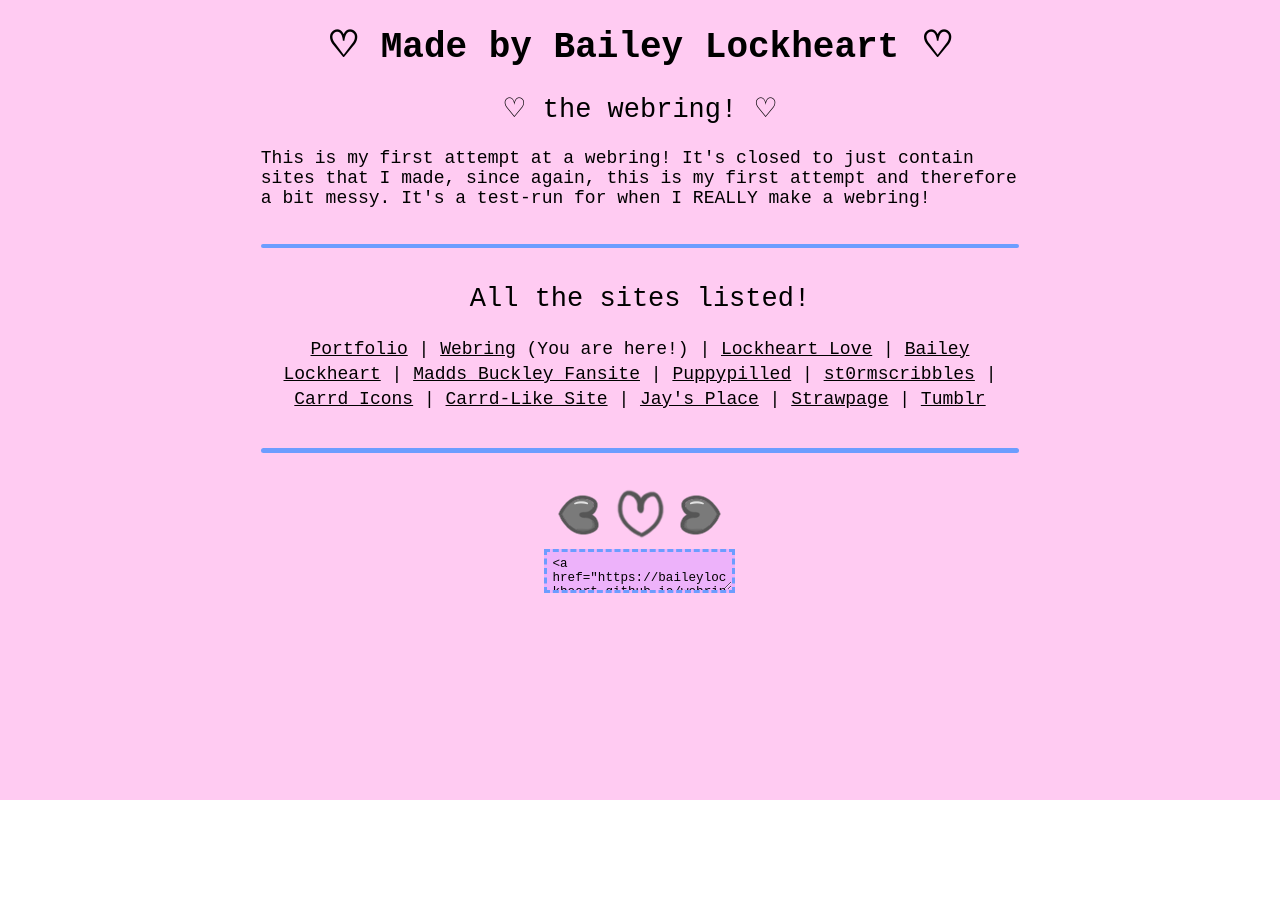
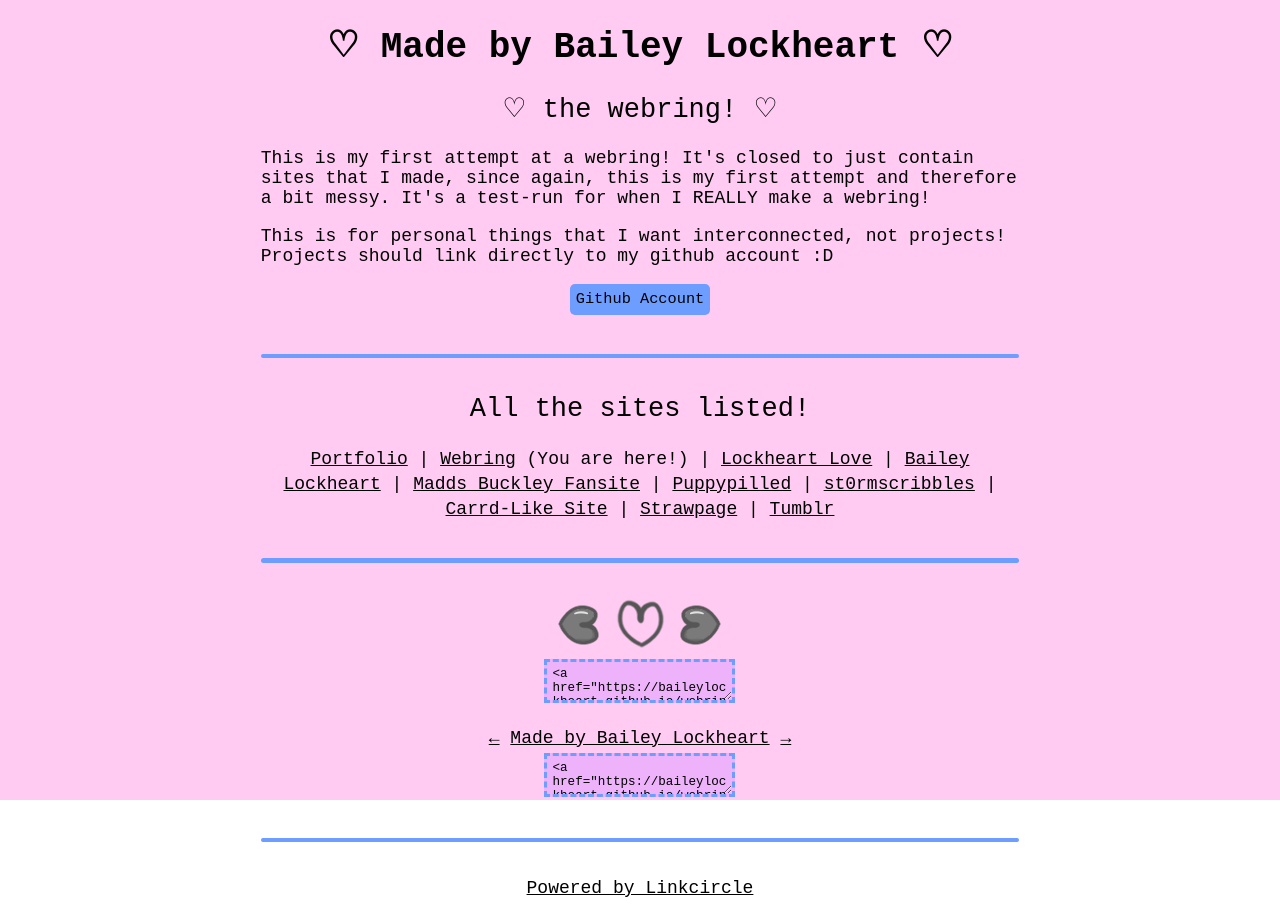
Before and after one commit to baileylockheart/webring, a plain HTML site: page index.html in a window 1280 px wide. Before the commit the page ends 800 px from the top, so only its background shows below. Drawn offline with Linux system fonts and the light colour scheme; a web font is replaced by a local one.

Commit message:
Add files via upload

```diff
--- a/index.html
+++ b/index.html
@@ -3,39 +3,40 @@
 <head>
     <script src="linkcircle.js"></script>
 
-    <title>Bailey / Jay ⋆˚🐾˖°</title>
+    <title>Made by Bailey Lockheart</title>
 
     <meta charset="utf-8"/>
     <meta name="viewport" content="width=device-width,initial-scale=1"/>
     <meta name="color-scheme" content="light only"/>
-    <meta name="theme-color" content="#282a36">
+    <meta name="theme-color" content="#edb2fa">
 
     <!--meta tags-->
-    <meta name="description" content="This is my attempt at a decent-looking portfolio!"/>
+    <meta name="description" content="the webring!"/>
     <meta property="og:site_name" content="Github"/>
-    <meta property="og:title" content="Bailey / Jay ⋆˚🐾˖°"/>
+    <meta property="og:title" content="Made by Bailey Lockheart"/>
     <meta property="og:type" content="website" />
-    <meta property="og:description" content="This is my attempt at a decent-looking portfolio!"/>
+    <meta property="og:description" content="the webring!"/>
     <meta property="og:image" content="https://baileylockheart.github.io/images/portfolio.png"/>
     <meta property="og:image:height" content="800"/>
     <meta property="og:url" content="https://baileylockheart.github.io/webring"/>
 
     <!--and the bird app bc they just have to be special-->
-    <meta name="twitter:title" content="Bailey / Jay ⋆˚🐾˖°" />
+    <meta name="twitter:title" content="Made by Bailey Lockheart" />
     <meta name="twitter:image" content="https://baileylockheart.github.io/images/portfolio.png">
-    <meta name="twitter:description" content="This is my attempt at a decent-looking portfolio!">
+    <meta name="twitter:description" content="the webring!">
     <meta property="twitter:card" content="summary_large_image"/>
 
     <link rel="canonical" href="https://baileylockheart.github.io/webring"/>
-    <link rel="icon" href="/images/logo.png" type="image/x-icon"/>
+    <link rel="icon" href="images/logo.png" type="image/x-icon"/>
     <link rel="stylesheet" type="text/css" href="style.css">
-    <script src="https://kit.fontawesome.com/24341c8af5.js" crossorigin="anonymous"></script>
 </head>
 <body>
 <div id="container">
     <h1>&#9825; Made by Bailey Lockheart &#9825;</h1>
     <h2>&#9825; the webring! &#9825;</h2>
     <p>This is my first attempt at a webring! It's closed to just contain sites that I made, since again, this is my first attempt and therefore a bit messy. It's a test-run for when I REALLY make a webring!</p>
+    <p>This is for personal things that I want interconnected, not projects! Projects should link directly to my github account :D</p>
+    <a id="github" href="https://github.com/baileylockheart/"><button>Github Account</button></a>
     <hr>
     <h2>All the sites listed!</h2>
     <div id="sites">
@@ -53,11 +54,7 @@
         |
         <a href="https://st0rmscribbles.netlify.app/" data-slug="st0rmscribbles">st0rmscribbles</a>
         |
-        <a href="https://carrd-icons.netlify.app/" data-slug="carrd-icons">Carrd Icons</a>
-        |
         <a href="https://baileylockheart-carrd.netlify.app/" data-slug="carrd">Carrd-Like Site</a>
-        |
-        <a href="https://jaysplace.neocities.org/" data-slug="jaysplace">Jay's Place</a>
         |
         <a href="https://jay143.straw.page/" data-slug="strawpage">Strawpage</a>
         |
@@ -68,7 +65,15 @@
     <a href="https://baileylockheart.github.io/webring"><img src="images/lh-home.png"></a>
     <a href="https://baileylockheart.github.io/webring?webring-next"><img src="images/lh-right.png"></a>
     <br>
-    <textarea><a href="https://baileylockheart.github.io/webring?NAME-previous"><img src="https://baileylockheart.github.io/webring/images/lh-left.png"></a><a href="https://baileylockheart.github.io/webring"><img src="https://baileylockheart.github.io/webring/images/lh-home.png"></a><a href="https://baileylockheart.github.io/webring?NAME-next"><img src="https://baileylockheart.github.io/webring/images/lh-right.png"></a></textarea>
+    <textarea><a href="https://baileylockheart.github.io/webring?NAME-previous"><img src="https://baileylockheart.github.io/webring/images/lh-left.png"></a><a href="https://baileylockheart.github.io/webring"><img src="https://baileylockheart.github.io/webring/images/lh-home.png"></a><a href="https://baileylockheart.github.io/webring?NAME-next"><img src="https://baileylockheart.github.io/webring/images/lh-right.png"></a></textarea><br><br>
+    <a href="https://baileylockheart.github.io/webring?webring-previous">&larr;</a> <a href="https://baileylockheart.github.io/webring">Made by Bailey Lockheart</a> <a href="https://baileylockheart.github.io/webring?webring-next">&rarr;</a>
+    <br>
+    <textarea><a href="https://baileylockheart.github.io/webring?NAME-previous">&larr;</a> <a href="https://baileylockheart.github.io/webring">Made by Bailey Lockheart</a> <a href="https://baileylockheart.github.io/webring?NAME-next">&rarr;</a>
+    </textarea>
+    <hr>
+    <footer>
+        <a href="https://dabric.xyz/post/linkcircle" target="_blank">Powered by Linkcircle</a>
+    </footer>
 </div>
 </body>
 </html>
--- a/style.css
+++ b/style.css
@@ -69,12 +69,11 @@ button {
     cursor: pointer;
     width: max-content;
     font-size:1rem;
-    font-family:"Mona Sans",sans-serif;
+    font-family:var(--font);
     border:none;
     border-radius:5px;
     font-size:0.85rem;
     height:31px;
-    font-weight:700;
     margin: 0px;
     margin-bottom: 3px;
     text-align: center;
@@ -83,6 +82,10 @@ button {
     cursor: pointer;
     display: table-cell;
     vertical-align: middle;
+}
+button:hover{
+    transition: all .2s ease-out;
+    transform: scale(1.05);
 }
 /*text*/
 p{
@@ -100,6 +103,12 @@ a:hover{
     color:var(--accent);
     transition: 0.6s ease;
     -webkit-transition: 0.6s ease
+}
+#github{
+    text-decoration: none;
+}
+#github:hover{
+    color:var(--text);
 }
 textarea{
     background-color: var(--darker);
```
Also changed, not shown: images/logo.png (added).
